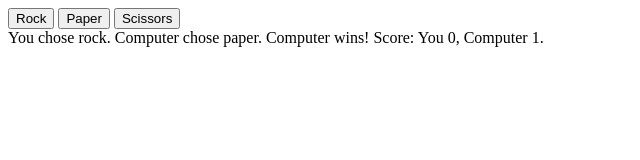
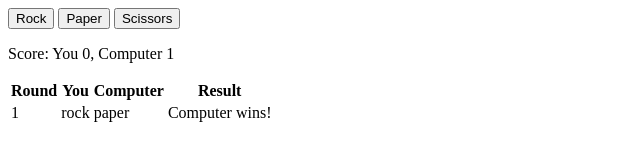
Before and after one commit to csalley95/odin-rock-paper-scissors, a plain HTML site: page index.html in a window 1280 px wide. Both pictures are taken after a click on the button "Rock". Shown: the whole page, without its empty margins (0-640 px from the left). Drawn offline with Linux system fonts and the light colour scheme.

Commit message:
Updated code to list the rounds in rows with the same buttons at the top of the page and still keep the score listed after every round.

```diff
--- a/game.js
+++ b/game.js
@@ -6,6 +6,7 @@ function getComputerChoice() {
 
 let humanScore = 0;
 let computerScore = 0;
+let roundNumber = 0;
 
 function playRound(humanChoice, computerChoice) {
     if (humanChoice === computerChoice) {
@@ -29,14 +30,25 @@ function handleSelection(event) {
     const humanSelection = event.target.dataset.choice;
     const computerSelection = getComputerChoice();
     const result = playRound(humanSelection, computerSelection);
-    const results = document.querySelector("#results");
 
-    results.textContent = `You chose ${humanSelection}. Computer chose ${computerSelection}. ${result} ` +
-        `Score: You ${humanScore}, Computer ${computerScore}.`;
+    roundNumber++;
+
+    const resultsBody = document.querySelector("#results-body");
+    const row = document.createElement("tr");
+    row.innerHTML = `
+        <td>${roundNumber}</td>
+        <td>${humanSelection}</td>
+        <td>${computerSelection}</td>
+        <td>${result}</td>
+    `;
+    resultsBody.appendChild(row);
+
+    const score = document.querySelector("#score");
+    score.textContent = `Score: You ${humanScore}, Computer ${computerScore}`;
 
     if (humanScore === 5 || computerScore === 5) {
         const winner = humanScore === 5 ? "You win the game!" : "Computer wins the game!";
-        results.textContent += ` ${winner}`;
+        document.querySelector("#game-over").textContent = winner;
     }
 }
 
--- a/index.html
+++ b/index.html
@@ -10,6 +10,21 @@
         <button data-choice="rock">Rock</button>
         <button data-choice="paper">Paper</button>
         <button data-choice="scissors">Scissors</button>
-        <div id="results"></div>
+
+        <p id="score">Score: You 0, Computer 0</p>
+
+        <table id="results">
+            <thead>
+                <tr>
+                    <th>Round</th>
+                    <th>You</th>
+                    <th>Computer</th>
+                    <th>Result</th>
+                </tr>
+            </thead>
+            <tbody id="results-body"></tbody>
+        </table>
+
+        <p id="game-over"></p>
     </body>
 </html>
```
